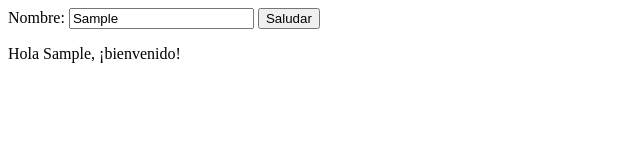
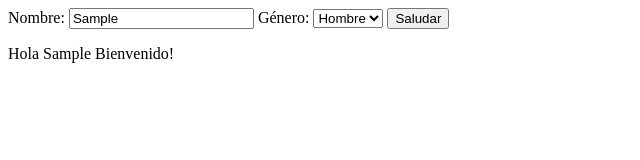
Before and after one commit to WalterRochaSevilla/Ing_Software_Funcionalidades, a website built with Parcel: page index.html in a window 1280 px wide. Both pictures are taken after typing "Sample" into the empty fields and a click on the input "Saludar". Shown: the whole page, without its empty margins (0-640 px from the left). Built offline with nearby package versions, Linux system fonts and the light colour scheme.

Commit message:
Saludar Por Genero

```diff
--- a/index.html
+++ b/index.html
@@ -8,12 +8,20 @@
 <body>
   <form id="saludar-form">
     <label for="nombre">Nombre:</label>
-    <input type="text" id="nombre" />
+    <input
+ type="text" id="nombre" />
+    <label for="genero">Género:</label>
+    <select name="genero" id="genero">
+      <option value="hombre">Hombre</option>
+      <option value="mujer">Mujer</option>
+      <option value="otro">Otro</option>
+
+    </select>
 
     <input type="submit" value="Saludar" id="saludar-button" />
   </form>
   <div id="saludo-div"></div>
 
-  <script src="./src/presenter.js"></script>
+  <script type="module" src="./src/presenter.js"></script>
 </body>
 </html>
--- /dev/null
+++ b/src/genero.js
@@ -0,0 +1,13 @@
+function saludar(genero) {
+    let resp;
+    if (genero === "hombre") {
+      resp = 'Bienvenido';
+    } else if (genero === "mujer") {
+      resp = 'Bienvenida';
+    } else {
+      resp = 'Bienvenidx';
+    }
+    return resp;
+  }
+
+  export default saludar;
--- a/src/presenter.js
+++ b/src/presenter.js
@@ -1,10 +1,17 @@
+import saludar from "./genero";
+
 const nombreInput = document.querySelector("#nombre");
 const form = document.querySelector("#saludar-form");
 const div = document.querySelector("#saludo-div");
 
-form.addEventListener("submit", (event) => {
+form.addEventListener("submit",
+ (event) => {
   event.preventDefault();
 
+
   const nombre = nombreInput.value;
-  div.innerHTML = "<p>Hola " + nombre + ", ¡bienvenido!</p>";
+  const generoSelect = document.getElementById("genero");
+  const genero = generoSelect.value;
+
+  div.innerHTML = `<p>Hola ${nombre} ${saludar(genero)}!</p>`;
 });
```
